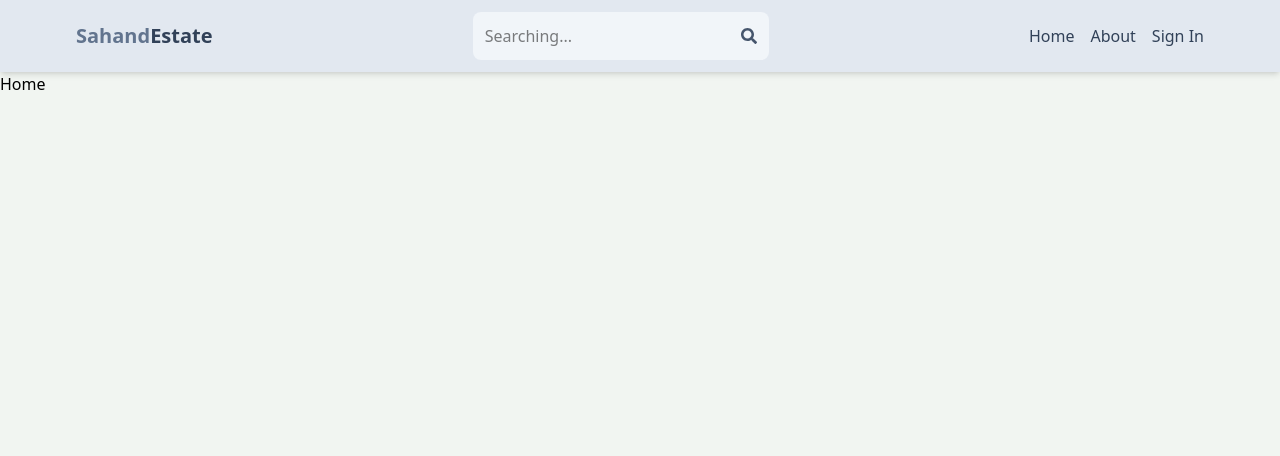
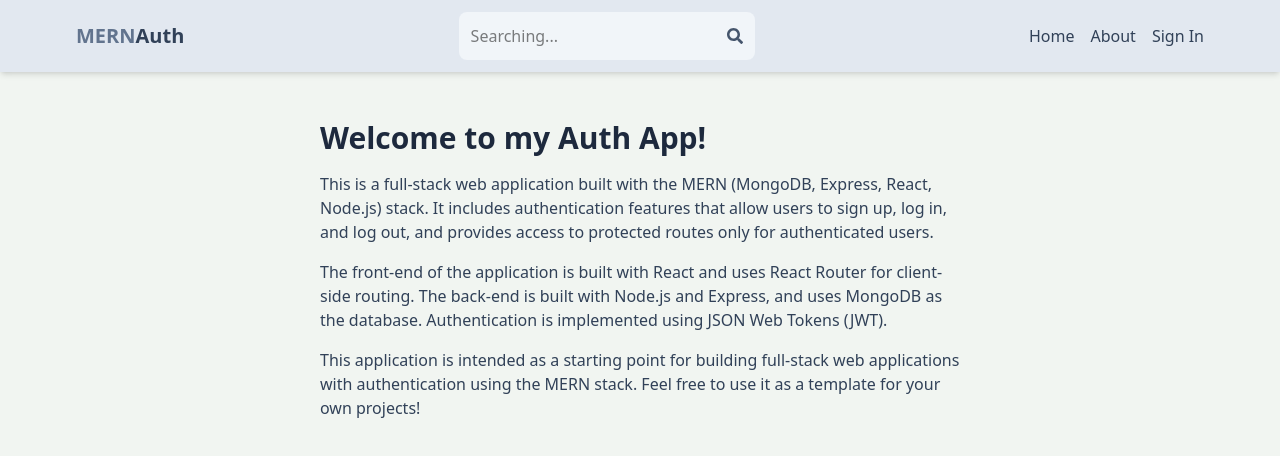
Before and after one commit to AshwaniPandey0805/mern-estate, a React (Vite) app in the folder client/: page / in a window 1280 px wide. Shown: the top 456 px of the page. Built offline with nearby package versions, Linux system fonts and the light colour scheme; no server answers.

Commit message:
added home and about page.

```diff
--- a/client/src/components/Header.jsx
+++ b/client/src/components/Header.jsx
@@ -12,8 +12,8 @@
             <div className='flex justify-between items-center max-w-6xl mx-auto p-3'>
                 <Link to='/' >
                     <h1 className='font-bold text-sm sm:text-xl flex flex-wrap hover:cursor-pointer'>
-                        <span className='text-slate-500' >Sahand</span>
-                        <span className='text-slate-700' >Estate</span>
+                        <span className='text-slate-500' >MERN</span>
+                        <span className='text-slate-700' >Auth</span>
                     </h1>
                 </Link>
                 <form className='bg-slate-100 p-3 rounded-lg flex items-center'>
@@ -25,7 +25,7 @@
                     <FaSearch className='text-slate-600 hover:cursor-pointer' />
                 </form>
                 <ul className='flex gap-4'>
-                    <Link to='/home' >
+                    <Link to='/' >
                         <li className='hidden sm:inline text-slate-700 hover:underline cursor-pointer'>Home</li>
                     </Link>
                     <Link to='/about' >
--- a/client/src/pages/About.jsx
+++ b/client/src/pages/About.jsx
@@ -2,7 +2,26 @@
 
 function About() {
   return (
-    <div>About</div>
+    <div className='px-4 py-12 max-w-2xl mx-auto'>
+      <h1 className='text-3xl font-bold  mb-4 text-slate-800'>About</h1>
+      <p className='mb-4 text-slate-700'>
+        This is a MERN (MongoDB, Express, React, Node.js) stack application with
+        authentication. It allows users to sign up, log in, and log out, and
+        provides access to protected routes only for authenticated users.
+      </p>
+      <p className='mb-4 text-slate-700'>
+        The front-end of the application is built with React and uses React
+        Router for client-side routing. The back-end is built with Node.js and
+        Express, and uses MongoDB as the database. Authentication is implemented
+        using JSON Web Tokens (JWT).
+      </p>
+      <p className='mb-4 text-slate-700'>
+        This application is intended as a starting point for building full-stack
+        web applications with authentication using the MERN stack. Feel free to
+        use it as a template for your own projects!
+      </p>
+    </div>
+
   )
 }
 
--- a/client/src/pages/Home.jsx
+++ b/client/src/pages/Home.jsx
@@ -2,7 +2,28 @@
 
 function Home() {
     return (
-        <div>Home</div>
+        <div className='px-4 py-12 max-w-2xl mx-auto'>
+            <h1 className='text-3xl font-bold  mb-4 text-slate-800'>
+                Welcome to my Auth App!
+            </h1>
+            <p className='mb-4 text-slate-700'>
+                This is a full-stack web application built with the MERN (MongoDB,
+                Express, React, Node.js) stack. It includes authentication features that
+                allow users to sign up, log in, and log out, and provides access to
+                protected routes only for authenticated users.
+            </p>
+            <p className='mb-4 text-slate-700'>
+                The front-end of the application is built with React and uses React
+                Router for client-side routing. The back-end is built with Node.js and
+                Express, and uses MongoDB as the database. Authentication is implemented
+                using JSON Web Tokens (JWT).
+            </p>
+            <p className='mb-4 text-slate-700'>
+                This application is intended as a starting point for building full-stack
+                web applications with authentication using the MERN stack. Feel free to
+                use it as a template for your own projects!
+            </p>
+        </div>
     )
 }
 
```
